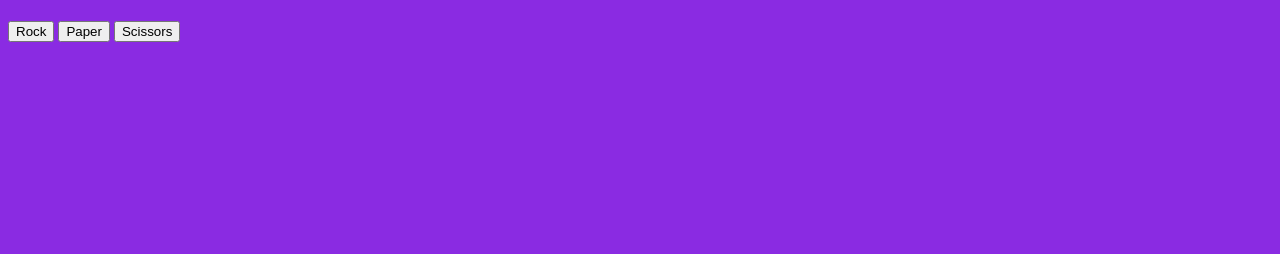
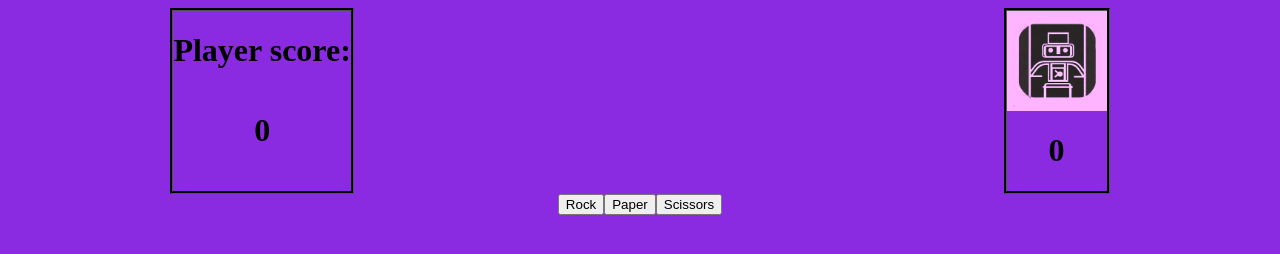
Before and after one commit to 33Luvy/Rock-Paper-Scissors-Rework, a plain HTML site: page index.html in a window 1280 px wide. Drawn offline with Linux system fonts and the light colour scheme.

Commit message:
Added some styling

```diff
--- a/index.html
+++ b/index.html
@@ -10,11 +10,23 @@
 </head>
 <body>
     <div class="scoreDisplay">
+
+        <div class="playerScore">
+            <h1>Player score:</h1>
+            <h1>0</h1>
+        </div>
+
+        <div>
+            <h1 id="gameResult"></h1>
+        </div>
+
+        <div class="computerScore">
+            <img src="./assets/computericon.jpg" style="height: 100px; width: 100px;">
+            <h1>0</h1>
+        </div>
+
     </div>
-    <div>
-        <h1 id="gameResult"></h1>
-    </div>
-    <div>
+    <div id="buttons">
         <button id="rock">Rock</button>
         <button id="paper">Paper</button>
         <button id="scissors">Scissors</button>
--- a/styles.css
+++ b/styles.css
@@ -1,3 +1,21 @@
 body {
     background-color: blueviolet;
 }
+
+.scoreDisplay {
+    display: flex;
+    justify-content: space-around;
+}
+
+.playerScore, .computerScore {
+    display: flex;
+    flex-direction: column;
+    align-items: center;
+    border-color: black;
+    border-style: groove;
+}
+
+#buttons {
+    display: flex;
+    justify-content: center;
+}
```
Also changed, not shown: assets/computericon.jpg (added).
